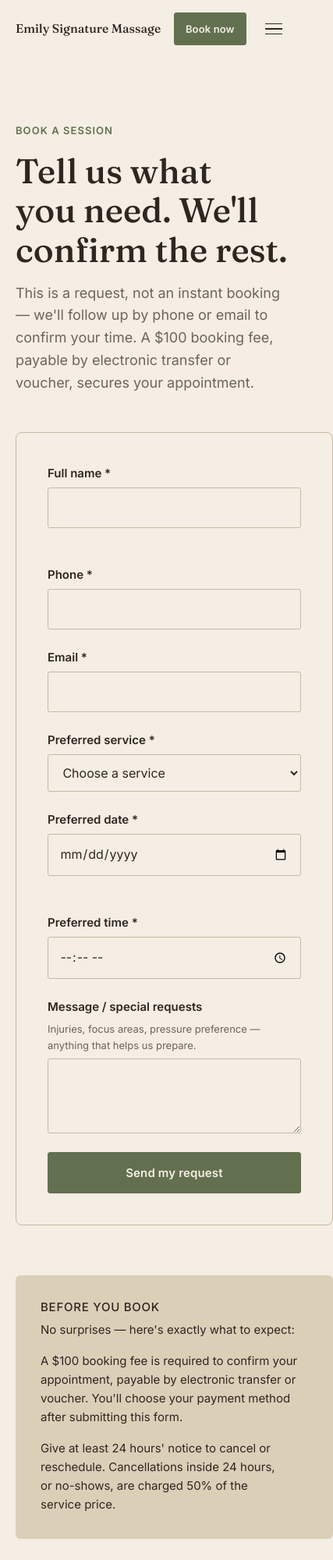
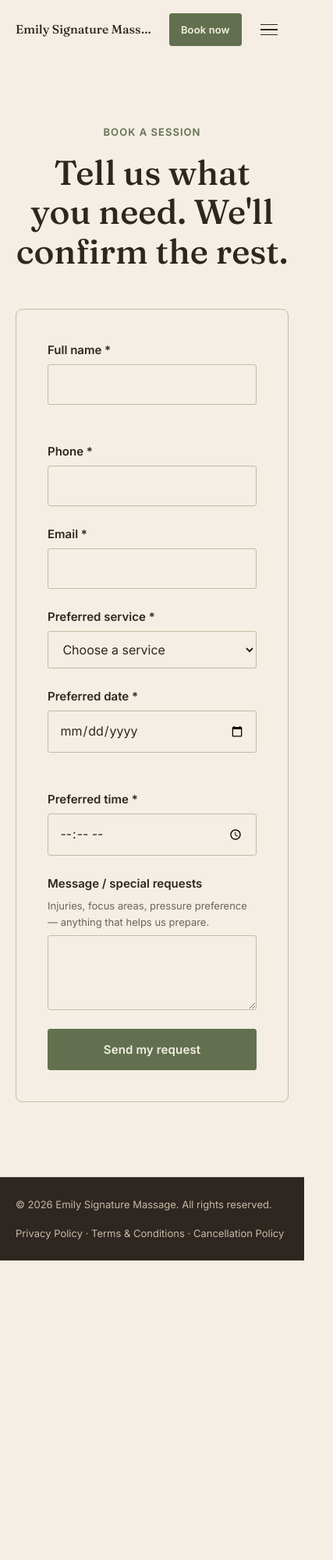
Before and after one commit to perez-devops/Emily-Signature-Massage, a website: page booking.html in a window 390 px wide. Shown: the top 2000 px of the page at 78% size, 427 px wide, since content can reach past the window. After the commit the page ends 1616 px from the top, so only its background shows below. Drawn offline with nearby package versions, Linux system fonts and the light colour scheme.

Commit message:
Refactor booking page layout and update pricing details

```diff
--- a/booking.html
+++ b/booking.html
@@ -61,10 +61,6 @@
     <div class="container booking-hero">
       <p class="eyebrow">Book a session</p>
       <h1>Tell us what you need. We'll confirm the rest.</h1>
-      <p style="margin-top: var(--space-2); color: var(--text-secondary); font-size: var(--fs-body-lg); max-width: 34rem;">
-        This is a request, not an instant booking — we'll follow up by phone or email to confirm your time.
-        A $100 booking fee, payable by electronic transfer or voucher, secures your appointment.
-      </p>
     </div>
 
     <div class="container booking-layout">
@@ -123,18 +119,6 @@
           </button>
         </form>
       </div>
-
-      <aside>
-        <div class="booking-notice">
-          <h4>Before you book</h4>
-          <p>No surprises — here's exactly what to expect:</p>
-          <p>A $100 booking fee is required to confirm your appointment, payable by electronic transfer or voucher. You'll choose your payment method after submitting this form.</p>
-          <p>Give at least 24 hours' notice to cancel or reschedule. Cancellations inside 24 hours, or no-shows, are charged 50% of the service price.</p>
-        </div>
-        <dl class="booking-summary-list">
-          <div><dt>Email</dt><dd>hello@emilysignaturemassage.com</dd></div>
-        </dl>
-      </aside>
     </div>
   </main>
 
--- a/css/booking.css
+++ b/css/booking.css
@@ -1,18 +1,16 @@
-/* Booking page layout */
+/* Booking page layout — centered single column (no sidebar) */
 
 .booking-hero {
   padding-block: var(--space-10) var(--space-6);
-  text-align: left;
+  text-align: center;
 }
-.booking-hero h1 { max-width: 30rem; }
+.booking-hero h1 { max-width: 30rem; margin-inline: auto; }
+.booking-hero > p { margin-inline: auto; }
 
 .booking-layout {
-  display: grid;
-  gap: var(--space-8);
+  display: flex;
+  justify-content: center;
   padding-bottom: var(--space-12);
-}
-@media (min-width: 60rem) {
-  .booking-layout { grid-template-columns: 7fr 5fr; align-items: start; }
 }
 
 .booking-card {
@@ -20,21 +18,9 @@
   border: var(--border-hair);
   border-radius: var(--radius-lg);
   padding: var(--space-5);
+  width: 100%;
+  max-width: 38rem;
 }
-
-.booking-notice {
-  background: var(--bg-alt);
-  border-radius: var(--radius-md);
-  padding: var(--space-4);
-  font-size: var(--fs-body-sm);
-  color: var(--ink);
-}
-.booking-notice h4 { font-family: var(--font-body); font-size: var(--fs-body-sm); text-transform: uppercase; letter-spacing: 0.05em; margin-bottom: var(--space-1); }
-.booking-notice p + p { margin-top: var(--space-2); }
-
-.booking-summary-list { margin-top: var(--space-4); display: flex; flex-direction: column; gap: var(--space-2); font-size: var(--fs-body-sm); }
-.booking-summary-list dt { color: var(--text-secondary); }
-.booking-summary-list dd { font-weight: 600; overflow-wrap: break-word; }
 
 .booking-card, .booking-notice, .modal-panel {
   overflow-wrap: break-word;
--- a/css/components.css
+++ b/css/components.css
@@ -101,15 +101,22 @@
 
 .nav-actions { display: flex; align-items: center; gap: var(--space-2); flex-shrink: 0; }
 
-@media (max-width: 26rem) {
+/* Compact CTA everywhere the hamburger nav is in play (below the 60rem desktop breakpoint),
+   not just the smallest phones — a mid-range viewport (~420-480px) with the full-size button
+   left just enough room for the wordmark to be borderline, so this removes that gap entirely
+   instead of only patching the extreme narrow end. */
+@media (max-width: 59.99rem) {
   .nav-actions .btn-primary { padding: 0.6rem 0.9rem; font-size: 0.8125rem; }
 }
 
 .nav-toggle {
   display: inline-flex;
   flex-direction: column;
+  justify-content: center;
   gap: 5px;
-  padding: 0.5rem;
+  padding: 0.75rem 0.5rem;
+  min-width: 44px;
+  min-height: 44px;
 }
 .nav-toggle span {
   width: 22px; height: 1.5px;
@@ -129,6 +136,9 @@
   flex-direction: column;
   justify-content: center;
   padding: var(--space-6) var(--container-pad);
+  /* On short/landscape mobile viewports, 7 nav links + padding can exceed the viewport height —
+     without this, links past the bottom edge would be clipped and unreachable. */
+  overflow-y: auto;
   transform: translateY(-100%);
   transition: transform var(--duration-base) var(--ease-calm);
 }
```
Also changed, not shown: index.html (+9 -1 lines).
